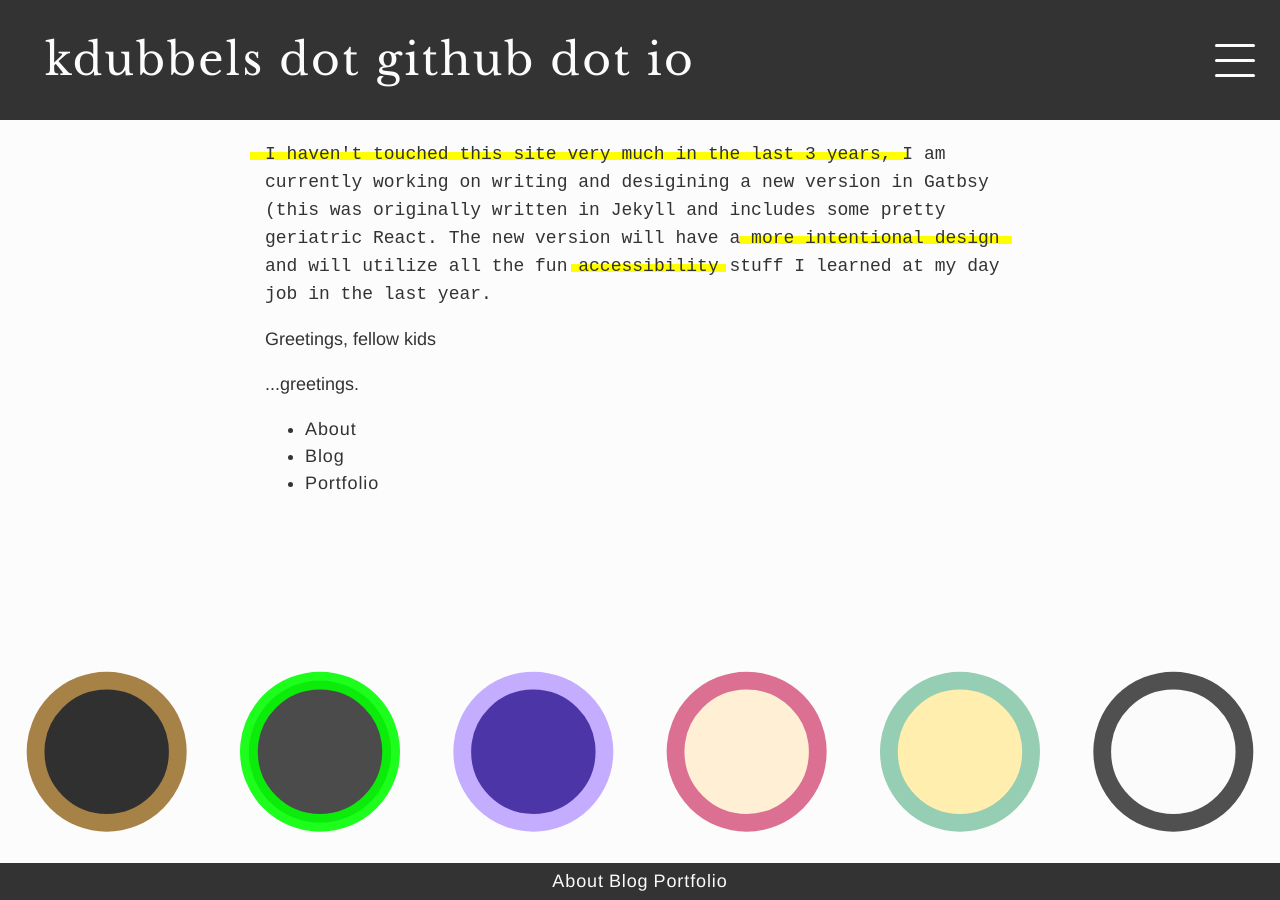
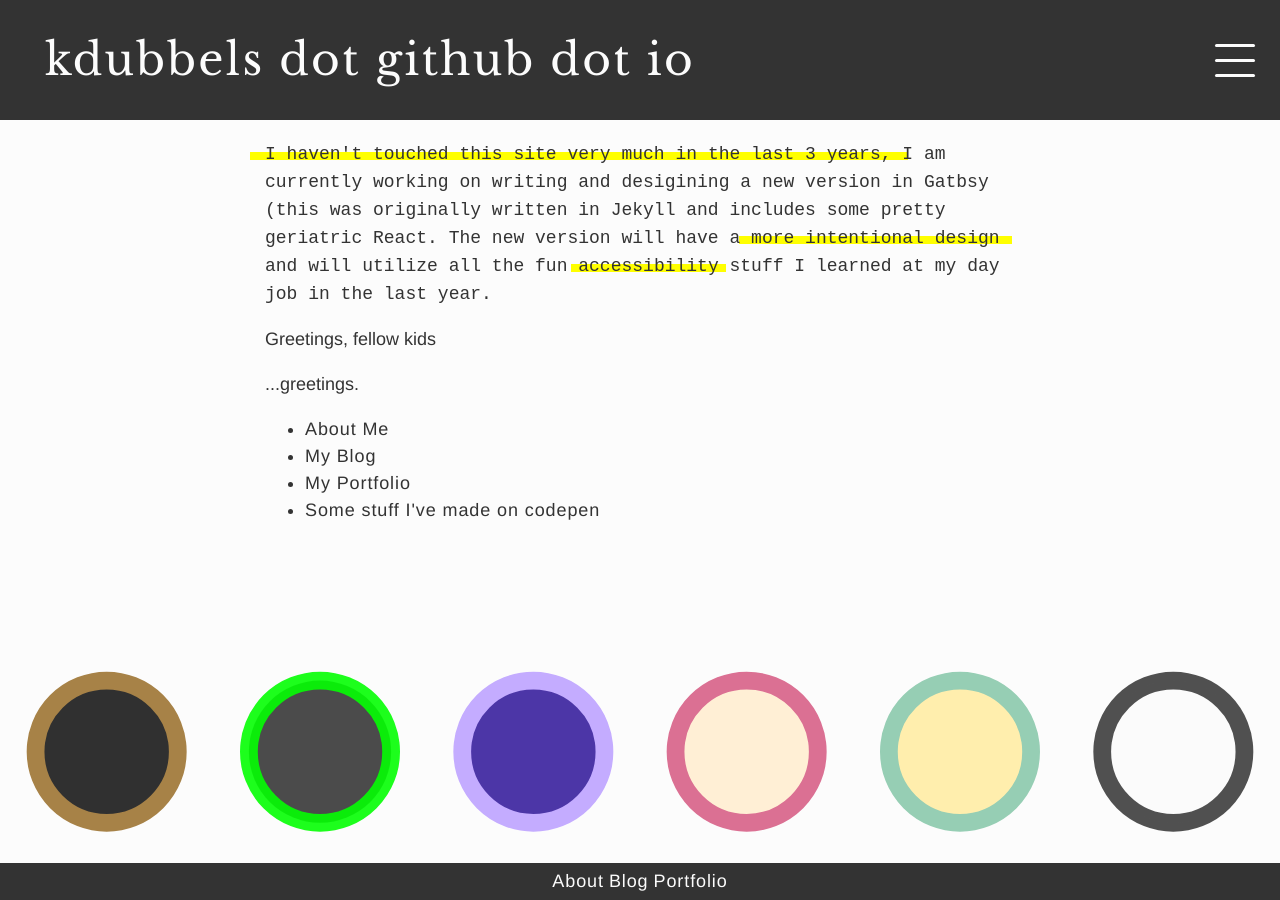
Before and after one commit to kdubbels/kdubbels.github.io, a Jekyll site: the page built from index.html, in a window 1280 px wide and 900 px high, scrolled down 275 px. Built offline with Jekyll 4.4.1, drawn with Linux system fonts in a browser that asks for light colours.

Commit message:
update index page

```diff
--- a/index.html
+++ b/index.html
@@ -19,7 +19,8 @@ Greetings, fellow kids
 </p>
 
 <ul role="directory" >
-	<li><a href="/about/" style="text-decoration: none!important;">About</a></li>
-	<li><a href="/blog/" style="text-decoration: none!important;">Blog</a></li>
-	<li><a href="/portfolio/" style="text-decoration: none!important;">Portfolio</a></li>
+	<li><a href="/about/" style="text-decoration: none!important;">About Me</a></li>
+	<li><a href="/blog/" style="text-decoration: none!important;">My Blog</a></li>
+	<li><a href="/portfolio/" style="text-decoration: none!important;">My Portfolio</a></li>
+	<li><a href="https://codepen.io/kdubbels/" style="text-decoration: none!important;">Some stuff I've made on codepen</a></li>
 </ul>
```
